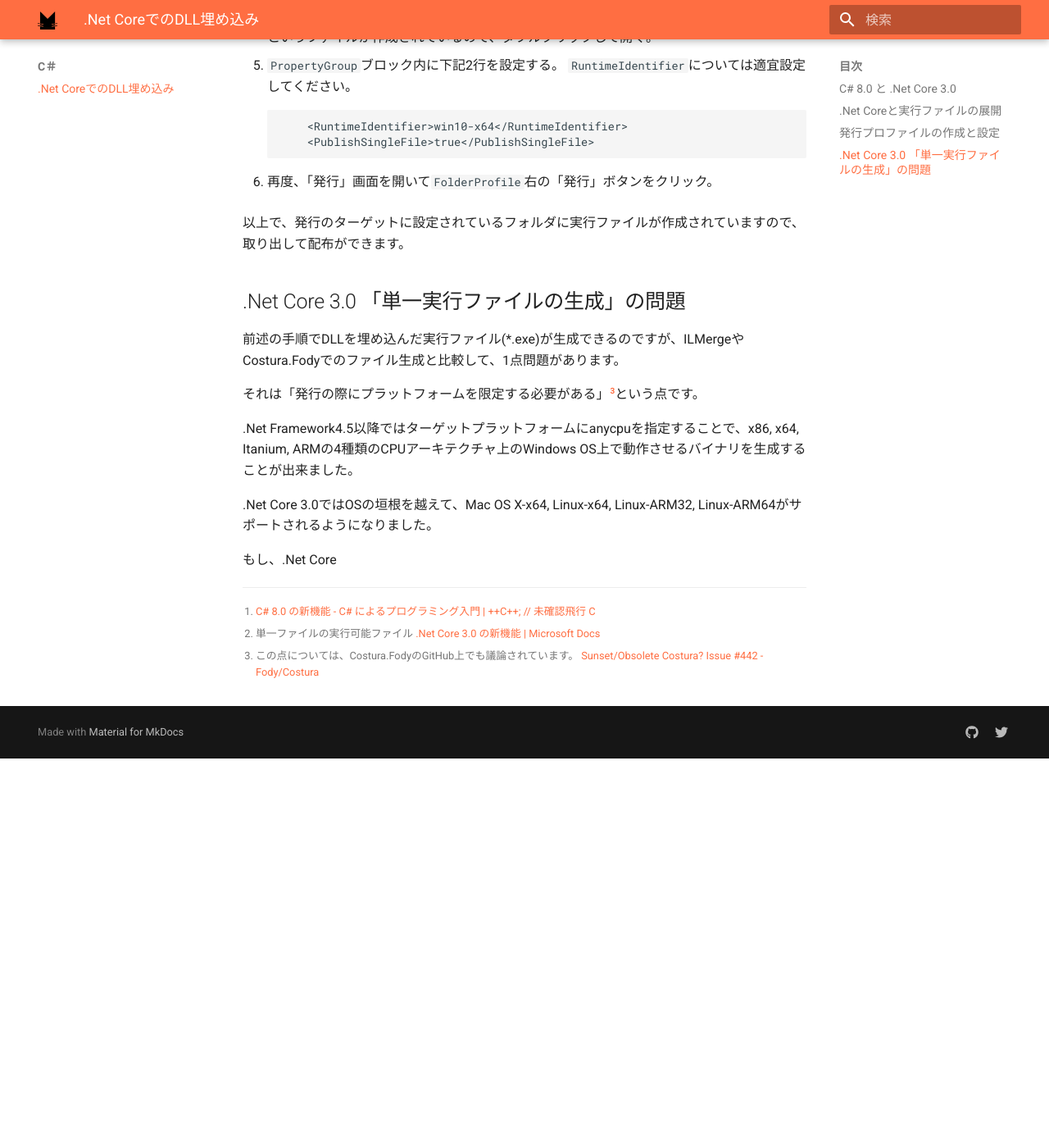
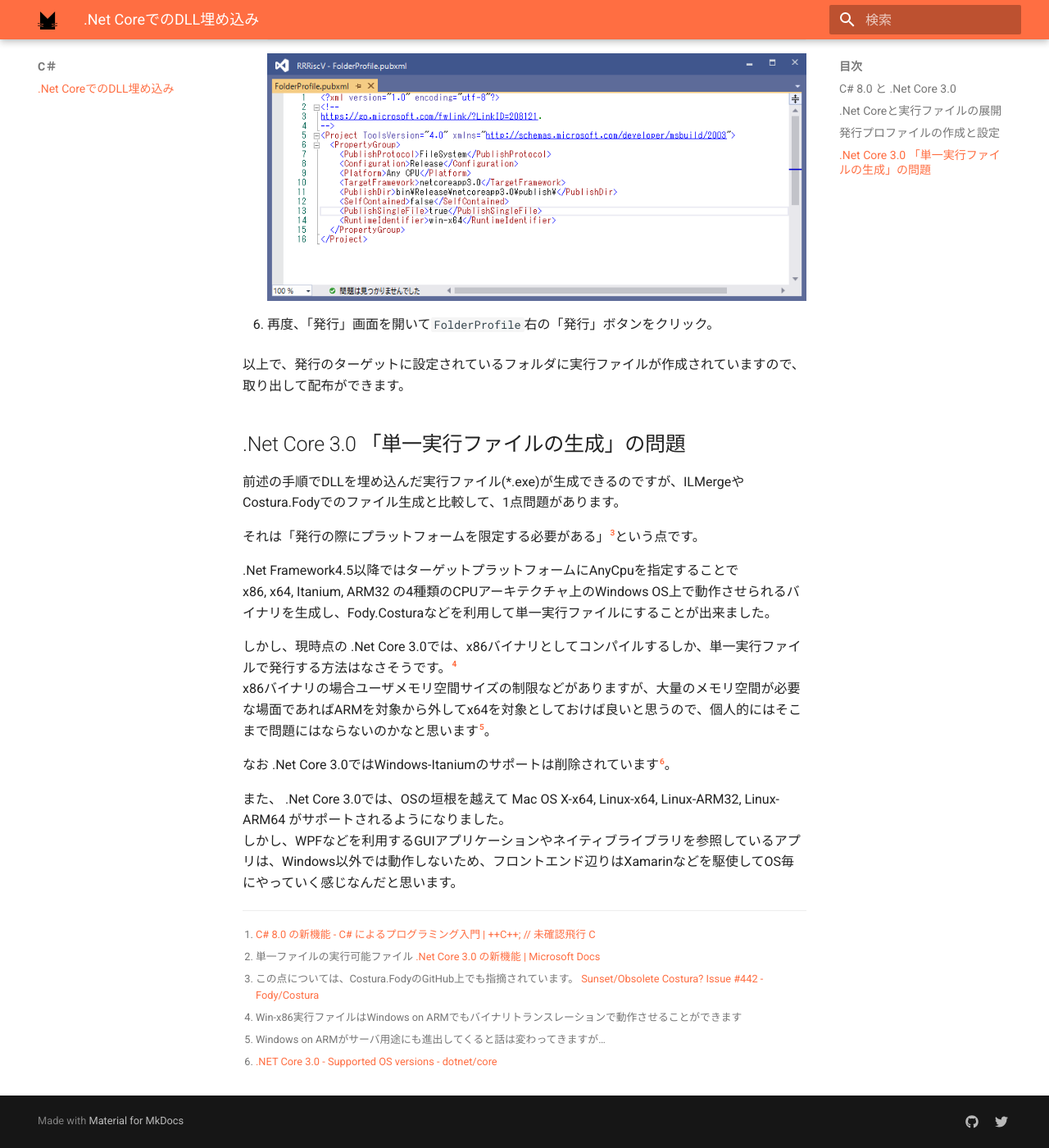
Before and after one commit to roy-n-roy/roy-n-roy.github.io, an MkDocs documentation site: the page built from docs/C＃/mergeAssemblies.md, in a window 1280 px wide and 1400 px high, scrolled down 995 px. Shown: the whole window at 82% size. Built offline with MkDocs 1.6.1 and Material for MkDocs 9.7.7, drawn with Linux system fonts in a browser that asks for light colours; comment, search, counter and statistics services are not loaded; before the commit the page ends 1920 px from its top, so only the background shows below that; some of the changed text lies outside the part shown.

Commit message:
C# .Net Core でのDLL埋め込みについて更新

````diff
--- a/docs/C＃/mergeAssemblies.md
+++ b/docs/C＃/mergeAssemblies.md
@@ -2,13 +2,10 @@
 
 ## C# 8.0 と .Net Core 3.0
 2019/9にC# 8.0がリリースされました。C# 8.0ではインターフェースのデフォルト実装やswitchのパターンマッチングなどの新機能が追加されていますが、一部の機能は既存の.Net Framework4.8では対応しておらず、.Net Core 3.0/.Net Standard 2.1以降が必要となります。[^1]
+また、.Net Frameworkは4.8が最後となり、今後は.Net Coreに移っていくそうです。
 
 ## .Net Coreと実行ファイルの展開
-.Net Frameworkアプリケーションを公開(Publish)する際、外部ライブラリへの参照があるプログラムだと、実行ファイル(*.exe)とともにDLLファイル(*.dll)と呼ばれる動的リンクライブラリのファイル群などが配置されます。
-インストーラパッケージを利用して配布する場合は問題ないのですが、実行ファイルを単体で配布する場合、ファイル数が多いと面倒です。
-そういった場合は、実行ファイルにDLLファイルを埋め込むこみ、単一の実行ファイルとして生成することで、1ファイルのみで実行出来るプログラムを生成することができます。
-
-.Net Frameworkを利用したアプリケーションを単一のの場合はILMergeや、Costura.Fodyといった、ツールを利用する必要がありました。
+.Net Frameworkを利用したアプリケーションでDLLをマージした単一実行ファイル(*.exe)を作成する場合はILMergeや、Costura.Fodyといった、ツールを利用する必要がありました。
 しかし、.Net Core 3.0ではSDKの標準機能として、単一実行ファイル[^2]を生成することが出来るようになりました。
 
 
@@ -21,14 +18,17 @@
 1. 「発行」画面を一度閉じる。
 1. 対象プロジェクトの `Properties/PublishProfiles` フォルダ内に `FolderProfile.pubxml` というファイルが作成されているので、ダブルクリックして開く。
 1. `PropertyGroup`ブロック内に下記2行を設定する。
-	`RuntimeIdentifier`については適宜設定してください。
+	`RuntimeIdentifier`については適宜設定する。
 
 	```
 		<RuntimeIdentifier>win10-x64</RuntimeIdentifier>
 		<PublishSingleFile>true</PublishSingleFile>
 	```
 
+	<a href="/imgs/csharp_dotnet_core_binary_marge.png" data-lightbox="csharp_dotnet_core_binary_marge"><img src="/imgs/csharp_dotnet_core_binary_marge.png"></a>
+
 1. 再度、「発行」画面を開いて`FolderProfile`右の「発行」ボタンをクリック。
+
 
 以上で、発行のターゲットに設定されているフォルダに実行ファイルが作成されていますので、取り出して配布ができます。
 
@@ -37,12 +37,20 @@
 
 それは「発行の際にプラットフォームを限定する必要がある」[^3]という点です。
 
-.Net Framework4.5以降ではターゲットプラットフォームにanycpuを指定することで、x86, x64, Itanium, ARMの4種類のCPUアーキテクチャ上のWindows OS上で動作させるバイナリを生成することが出来ました。
+.Net Framework4.5以降ではターゲットプラットフォームにAnyCpuを指定することで
+x86, x64, Itanium, ARM32 の4種類のCPUアーキテクチャ上のWindows OS上で動作させられるバイナリを生成し、Fody.Costuraなどを利用して単一実行ファイルにすることが出来ました。
 
-.Net Core 3.0ではOSの垣根を越えて、Mac OS X-x64, Linux-x64, Linux-ARM32, Linux-ARM64がサポートされるようになりました。
+しかし、現時点の .Net Core 3.0では、x86バイナリとしてコンパイルするしか、単一実行ファイルで発行する方法はなさそうです。[^4]
+x86バイナリの場合ユーザメモリ空間サイズの制限などがありますが、大量のメモリ空間が必要な場面であればARMを対象から外してx64を対象としておけば良いと思うので、個人的にはそこまで問題にはならないのかなと思います[^5]。
 
-もし、.Net Core
+なお .Net Core 3.0ではWindows-Itaniumのサポートは削除されています[^6]。
+
+また、 .Net Core 3.0では、OSの垣根を越えて Mac OS X-x64, Linux-x64, Linux-ARM32, Linux-ARM64 がサポートされるようになりました。
+しかし、WPFなどを利用するGUIアプリケーションやネイティブライブラリを参照しているアプリは、Windows以外では動作しないため、フロントエンド辺りはXamarinなどを駆使してOS毎にやっていく感じなんだと思います。
 
 [^1]: [C# 8.0 の新機能 - C# によるプログラミング入門 | ++C++; // 未確認飛行 C](https://ufcpp.net/study/csharp/cheatsheet/ap_ver8/)
 [^2]: 単一ファイルの実行可能ファイル [.Net Core 3.0 の新機能 | Microsoft Docs](https://docs.microsoft.com/ja-jp/dotnet/core/whats-new/dotnet-core-3-0#single-file-executables)
-[^3]: この点については、Costura.FodyのGitHub上でも議論されています。 [Sunset/Obsolete Costura?  Issue #442 - Fody/Costura](https://github.com/Fody/Costura/issues/442)
+[^3]: この点については、Costura.FodyのGitHub上でも指摘されています。 [Sunset/Obsolete Costura?  Issue #442 - Fody/Costura](https://github.com/Fody/Costura/issues/442)
+[^4]: Win-x86実行ファイルはWindows on ARMでもバイナリトランスレーションで動作させることができます
+[^5]: Windows on ARMがサーバ用途にも進出してくると話は変わってきますが…
+[^6]: [.NET Core 3.0 - Supported OS versions - dotnet/core](https://github.com/dotnet/core/blob/master/release-notes/3.0/3.0-supported-os.md)
````
Also changed, not shown: docs/imgs/csharp_dotnet_core_binary_marge.png (added).
